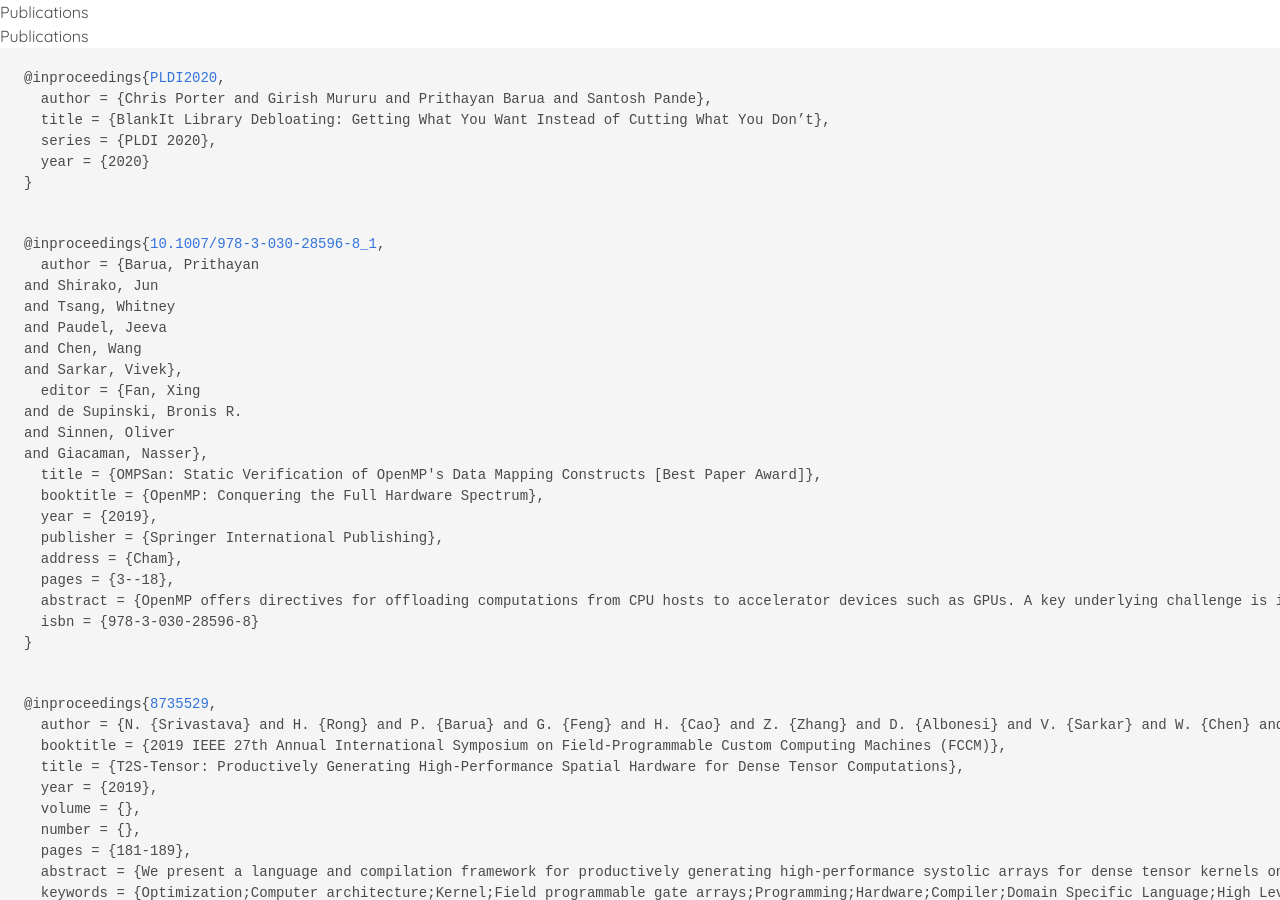
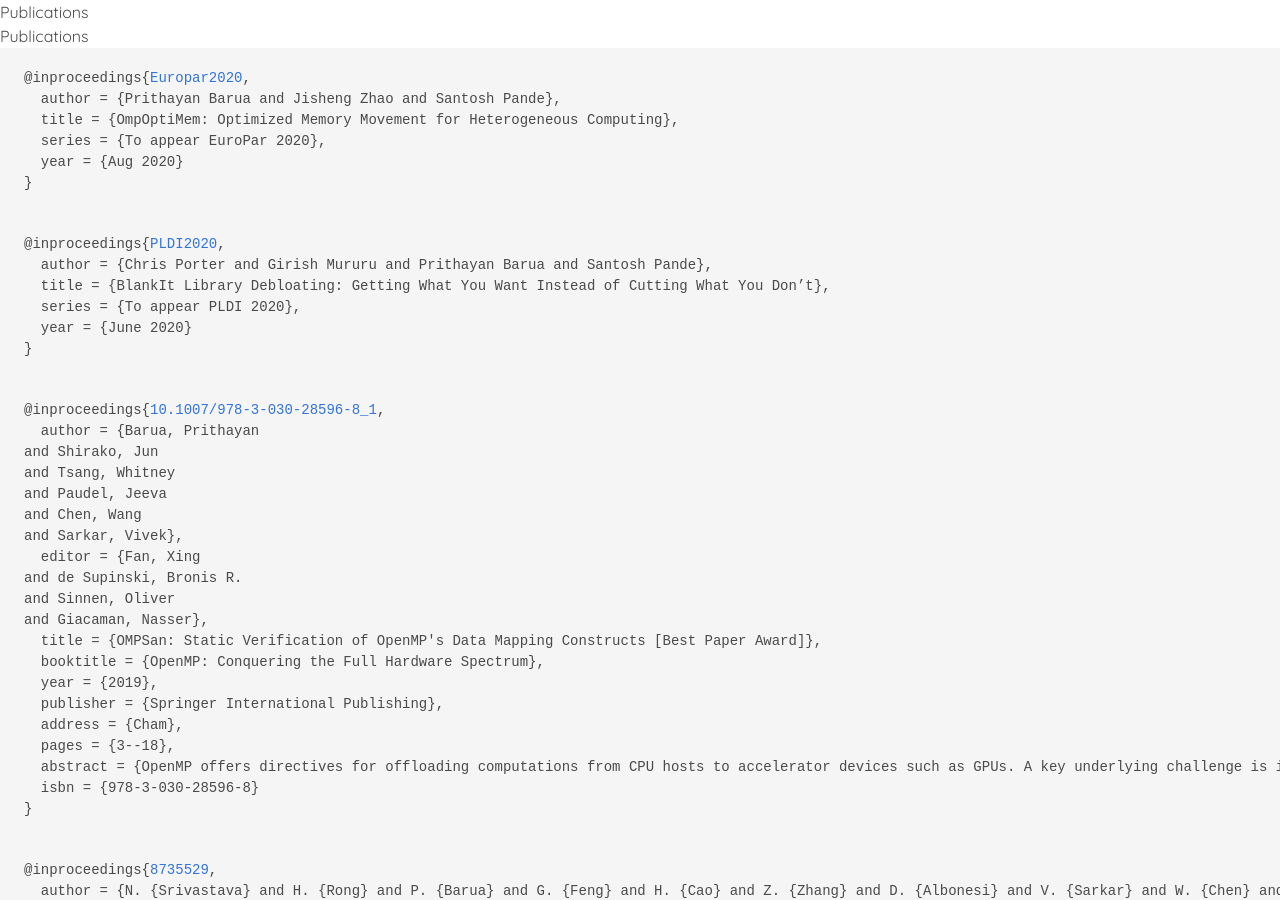
Before and after one commit to prithayan/prithayan.github.io, a Jekyll site: the page built from publications.md, in a window 1280 px wide and 900 px high. Built offline with Jekyll 4.4.1, drawn with Linux system fonts in a browser that asks for light colours; nearby versions of some CDN libraries; some web fonts are replaced; our own code applies the rules of GitHub Pages for plain Markdown files.

Commit message:
update pubs

```diff
--- a/_includes/publications_bib.html
+++ b/_includes/publications_bib.html
@@ -1,9 +1,18 @@
+<div class="bib" id="Europar2020"><pre>
+@inproceedings{<a href="{{ include.url }}#Europar2020">Europar2020</a>,
+  author = {Prithayan Barua and Jisheng Zhao and Santosh Pande},
+  title = {OmpOptiMem: Optimized Memory Movement for Heterogeneous Computing},
+  series = {To appear EuroPar 2020},
+  year = {Aug 2020}
+}
+</pre></div>
+
 <div class="bib" id="PLDI2020"><pre>
 @inproceedings{<a href="{{ include.url }}#PLDI2020">PLDI2020</a>,
   author = {Chris Porter and Girish Mururu and Prithayan Barua and Santosh Pande},
   title = {BlankIt Library Debloating: Getting What You Want Instead of Cutting What You Don’t},
-  series = {PLDI 2020},
-  year = {2020}
+  series = {To appear PLDI 2020},
+  year = {June 2020}
 }
 </pre></div>
 
```
Also changed, not shown: _bibliography/publications.bib (+10 -2 lines), _includes/publications.html (+10 -1 lines).
